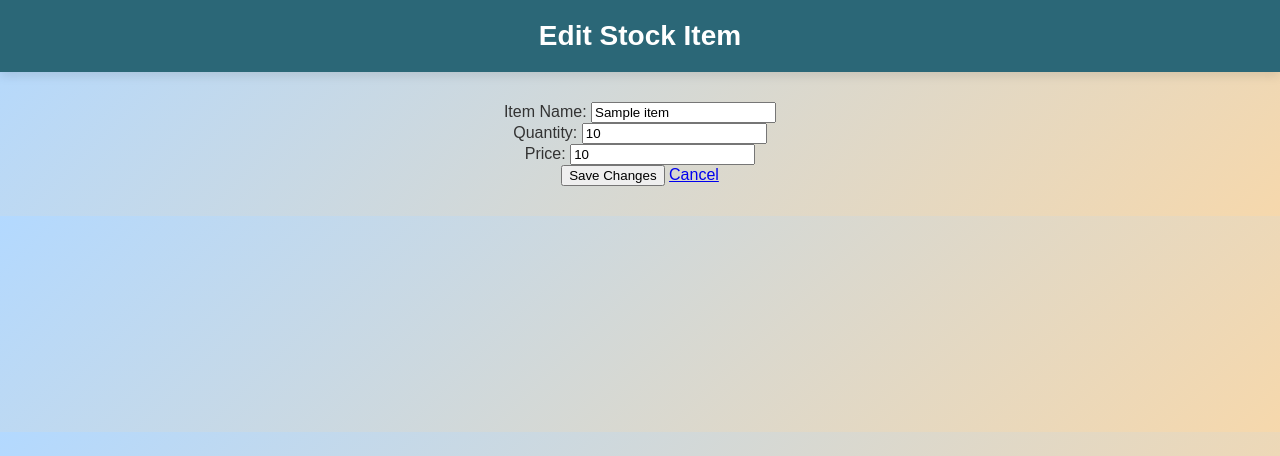
After one commit to Yuvraj2159/StockEase, a PHP site: page /edit_stock.php?id=1 in a window 1280 px wide. The commit adds this page. Shown: the top 456 px of the page. Run offline with PHP 8.4, Linux system fonts and the light colour scheme; tables that the repository leaves empty or names only in its code hold one stand-in row (values such as "Sample post").

Commit message:
Edit Stock Functionality

```diff
--- /dev/null
+++ b/edit_stock.php
@@ -0,0 +1,80 @@
+<?php
+
+require_once('./connection/config.php');
+
+if ($_SERVER['REQUEST_METHOD'] === 'GET' && isset($_GET['id'])) {
+    $id = intval($_GET['id']);
+    $sql = "SELECT * FROM stock_items WHERE id = ?";
+    $stmt = $conn->prepare($sql);
+    $stmt->bind_param("i", $id);
+    $stmt->execute();
+    $result = $stmt->get_result();
+    $item = $result->fetch_assoc();
+    $stmt->close();
+} elseif ($_SERVER['REQUEST_METHOD'] === 'POST' && isset($_POST['id'])) {
+    $id = intval($_POST['id']);
+    $item_name = $_POST['item_name'];
+    $quantity = intval($_POST['quantity']);
+    $price = floatval($_POST['price']);
+
+    $sql = "UPDATE stock_items SET item_name = ?, quantity = ?, price = ? WHERE id = ?";
+    $stmt = $conn->prepare($sql);
+    $stmt->bind_param("sidi", $item_name, $quantity, $price, $id);
+
+    if ($stmt->execute()) {
+        header("Location: view_stock.php");
+        exit();
+    } else {
+        $error = "Error updating stock item.";
+    }
+    $stmt->close();
+} else {
+    header("Location: view_stock.php");
+    exit();
+}
+
+$conn->close();
+?>
+
+<!DOCTYPE html>
+<html lang="en">
+
+<head>
+    <meta charset="UTF-8">
+    <meta name="viewport" content="width=device-width, initial-scale=1.0">
+    <title>Edit Stock</title>
+    <link rel="stylesheet" href="./css/Dashboard.css"> <!-- Reuse Dashboard CSS -->
+</head>
+
+<body>
+    <header class="dashboard-header">
+        <h1>Edit Stock Item</h1>
+    </header>
+
+    <main class="dashboard-main">
+        <form method="post" action="edit_stock.php">
+            <input type="hidden" name="id" value="<?= htmlspecialchars($item['id']) ?>">
+            <div>
+                <label for="item_name">Item Name:</label>
+                <input type="text" id="item_name" name="item_name" value="<?= htmlspecialchars($item['item_name']) ?>" required>
+            </div>
+            <div>
+                <label for="quantity">Quantity:</label>
+                <input type="number" id="quantity" name="quantity" value="<?= htmlspecialchars($item['quantity']) ?>" required>
+            </div>
+            <div>
+                <label for="price">Price:</label>
+                <input type="number" step="0.01" id="price" name="price" value="<?= htmlspecialchars($item['price']) ?>" required>
+            </div>
+            <div>
+                <button type="submit">Save Changes</button>
+                <a href="view_stock.php" class="cancel-button">Cancel</a>
+            </div>
+        </form>
+        <?php if (isset($error)) : ?>
+            <p class="error"><?= htmlspecialchars($error) ?></p>
+        <?php endif; ?>
+    </main>
+</body>
+
+</html>
```
Also changed, not shown: View_stock.php (+13 -36 lines).
